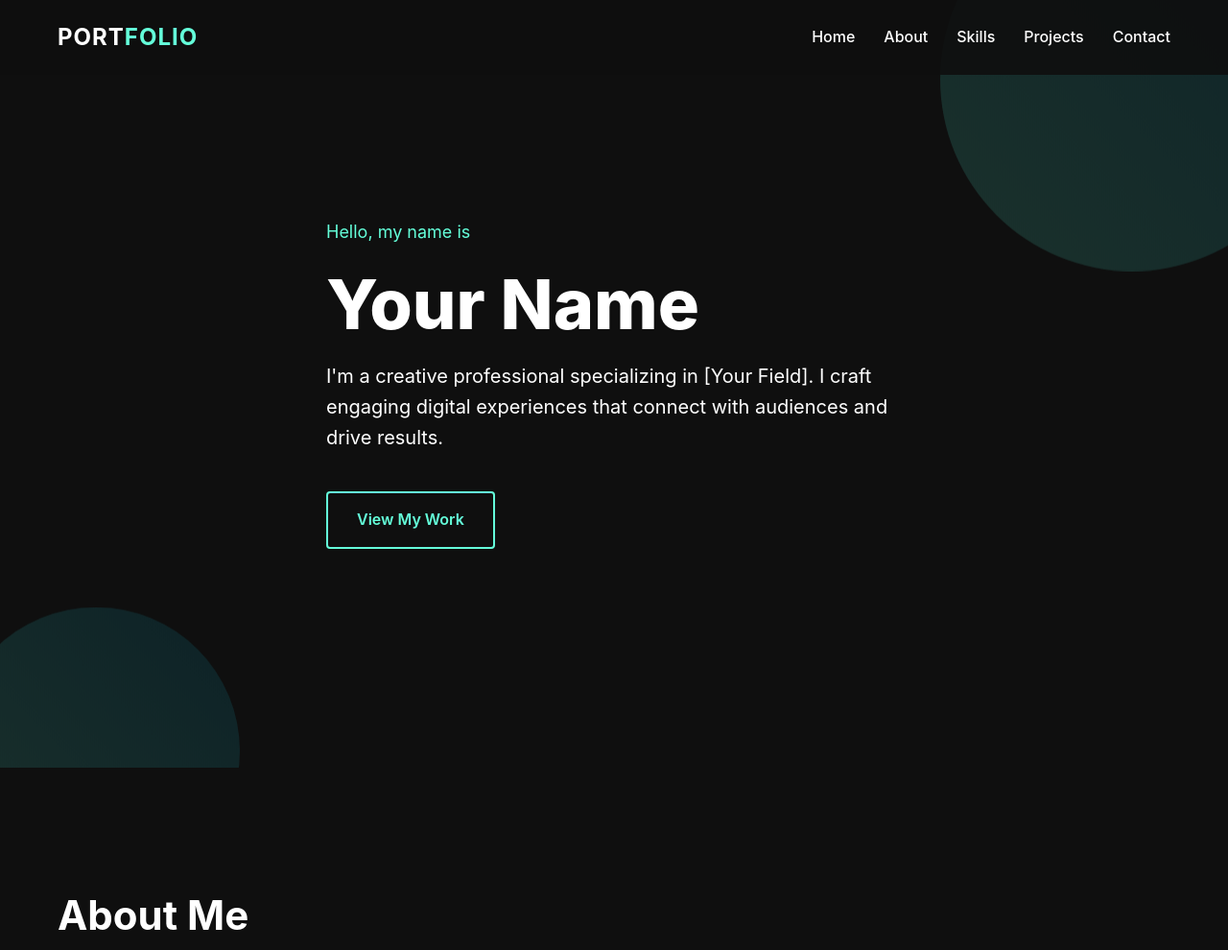
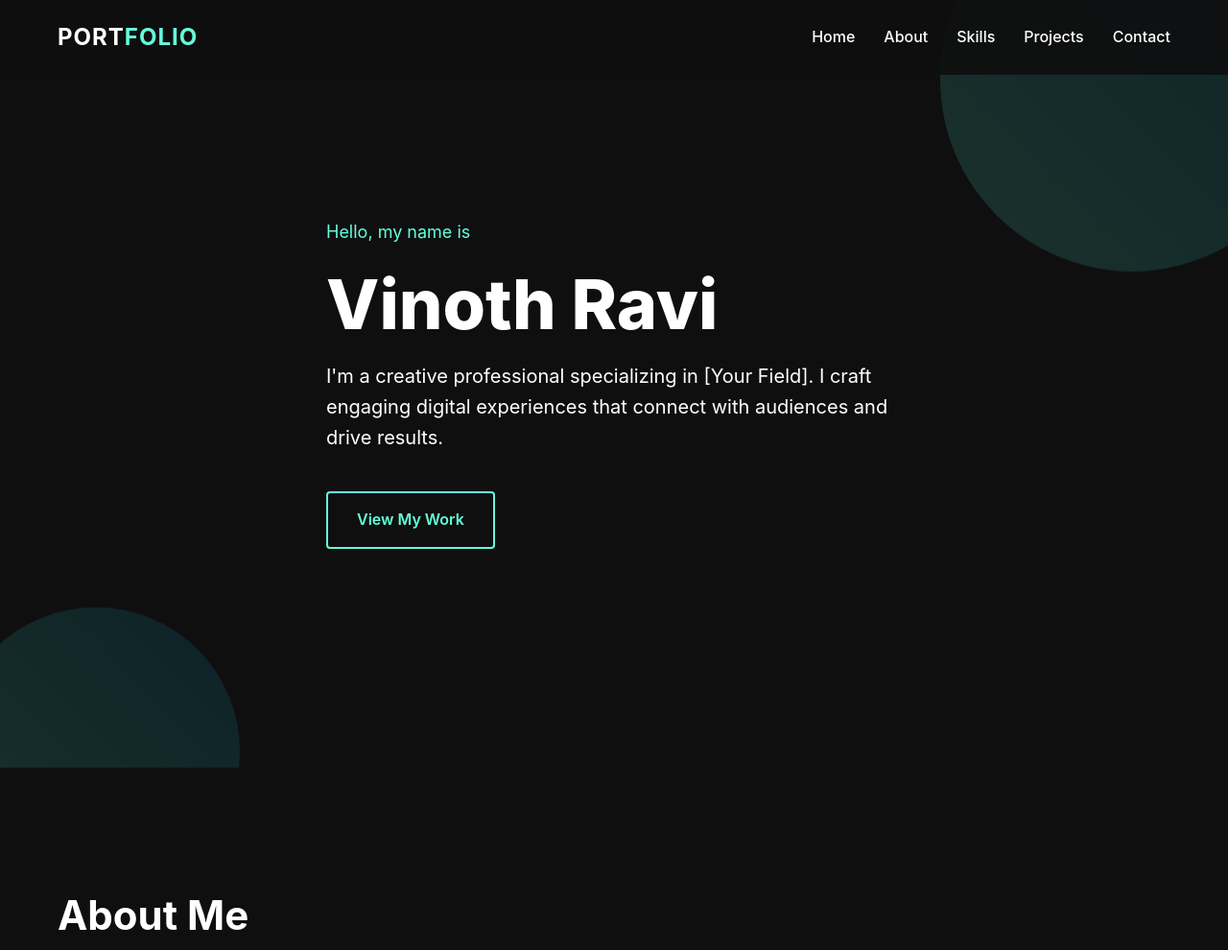
Before and after one commit to rvinothravi/rvinothravi.github.io, a plain HTML site: page index.html in a window 1280 px wide. Shown: the top 990 px of the page at 96% size. Drawn offline with Linux system fonts and the light colour scheme.

Commit message:
Update index.html

```diff
--- a/index.html
+++ b/index.html
@@ -701,7 +701,7 @@
     <section id="home" class="hero">
         <div class="container hero-content">
             <div class="hero-subtitle">Hello, my name is</div>
-            <h1 class="hero-title">Your Name</h1>
+            <h1 class="hero-title">Vinoth Ravi</h1>
             <p class="hero-description">I'm a creative professional specializing in [Your Field]. I craft engaging digital experiences that connect with audiences and drive results.</p>
             <a href="#projects" class="cta-button">View My Work</a>
         </div>
```
